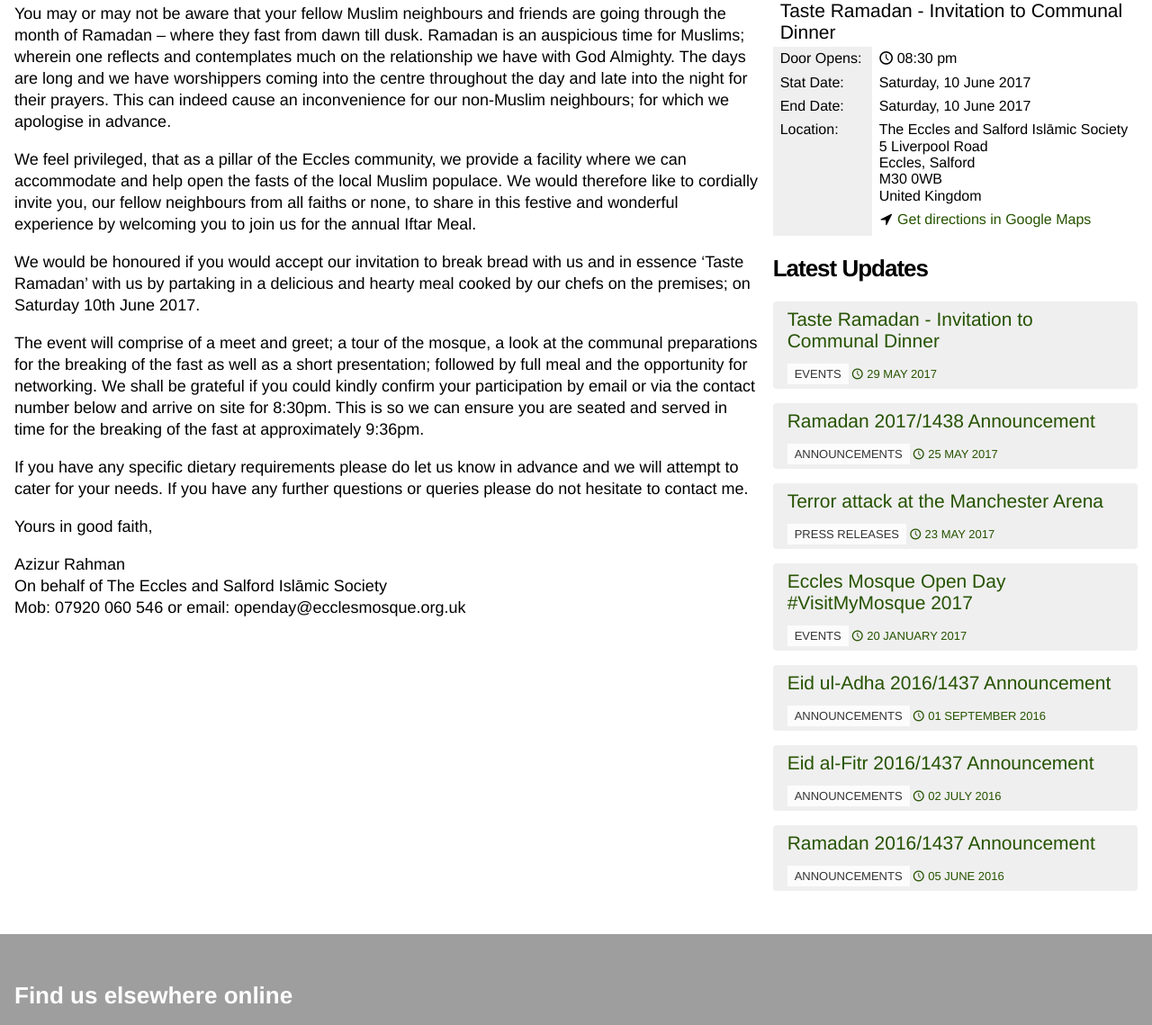
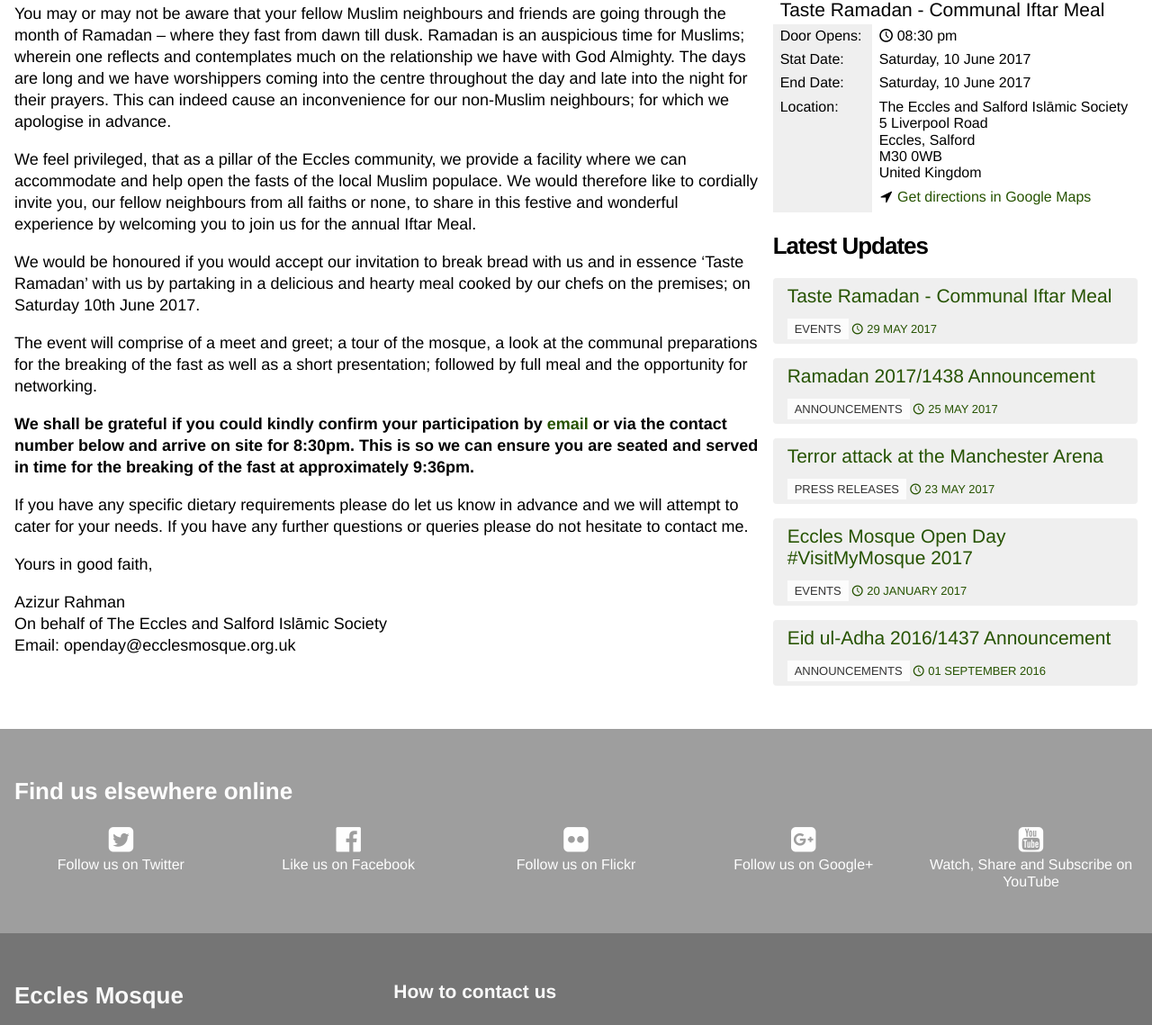
Before and after one commit to ecclesmosque/ecclesmosque.github.io, a Jekyll site: the page built from events/_posts/2017-05-29-taste-ramadan-2017.md, in a window 1280 px wide and 1400 px high, scrolled down 258 px, cut to the strip 261-1400 px from the top of the window. Shown: the whole strip at 90% size. Built offline with Jekyll 4.4.1, drawn with Linux system fonts in a browser that asks for light colours; some of the changed text lies outside the part shown.

Commit message:
Update Invitation for Taste Ramadan - Communal Iftar Meal

```diff
--- a/_includes/posts/latest.html
+++ b/_includes/posts/latest.html
@@ -1,9 +1,9 @@
-{% assign posts = site.posts | limit: 5 %}
+{% assign posts = site.posts %}
 {% if posts %}
 <h2 class="em-latest-posts__heading em-double-pica-bold">Latest Updates</h2>
 <nav class="em-latest-posts">
     <div class="em-layout em-latest-posts__items">
-        {% for entry in posts %}
+        {% for entry in posts | limit: 5 %}
         <div class="em-layout__item em-latest-posts__item em-latest-posts__item--{{entry.title | slugify}}">
             <a class="em-latest-posts__item-link em-latest-posts__item-link--{{ entry.title | slugify}}" href="{{ entry.url }}">
                 <span class="em-latest-posts__item-title em-great-primer">{{ entry.title }}</span>
--- a/_layouts/events-entry.html
+++ b/_layouts/events-entry.html
@@ -22,7 +22,6 @@ layout: base
       <div class="em-layout__item em-4/12@l">
         {% include events/meta-data.html event-id=page.id %}
         <aside class="em-aside">
-          {% include events/latest.html %}
           {% include posts/latest.html %}
         </aside>
       </div>
--- a/events/_posts/2017-05-29-taste-ramadan.md
+++ b/events/_posts/2017-05-29-taste-ramadan-2017.md
@@ -1,5 +1,5 @@
 ---
-title: Taste Ramadan - Invitation to Communal Dinner
+title: Taste Ramadan - Communal Iftar Meal
 thumbnail: taste-ramadan
 poster: taste-ramadan
 tags: [taste, ramadan, 2017, 1438]
@@ -13,7 +13,7 @@ offers:
   - Traditional Iftari Food
   - Q & A Session Importance of Ramadan
   - Books & Leaflets
-excerpt: You are cordially invited to &#35;TasteRamadan Communal Dinner.
+excerpt: You are cordially invited to &#35;TasteRamadan Iftar dinner (a celebratory meal to break the fast).
 ---
 
 Dear Neighbour,
@@ -26,7 +26,9 @@ We feel privileged, that as a pillar of the Eccles community, we provide a facil
 
 We would be honoured if you would accept our invitation to break bread with us and in essence ‘Taste Ramadan’ with us by partaking in a delicious and hearty meal cooked by our chefs on the premises; on Saturday 10th June 2017.
 
-The event will comprise of a meet and greet; a tour of the mosque, a look at the communal preparations for the breaking of the fast as well as a short presentation; followed by full meal and the opportunity for networking. We shall be grateful if you could kindly confirm your participation by email or via the contact number below and arrive on site for 8:30pm. This is so we can ensure you are seated and served in time for the breaking of the fast at approximately 9:36pm.
+The event will comprise of a meet and greet; a tour of the mosque, a look at the communal preparations for the breaking of the fast as well as a short presentation; followed by full meal and the opportunity for networking.
+
+**We shall be grateful if you could kindly confirm your participation by [email](mailto:openday@ecclesmosque.org.uk) or via the contact number below and arrive on site for 8:30pm. This is so we can ensure you are seated and served in time for the breaking of the fast at approximately 9:36pm.**
 
 If you have any specific dietary requirements please do let us know in advance and we will attempt to cater for your needs. If you have any further questions or queries please do not hesitate to contact me.
 
@@ -34,4 +36,4 @@ Yours in good faith,
 
 Azizur Rahman<br/>
 On behalf of {{ site.subtitle }}<br/>
-Mob: 07920 060 546 or email: openday@ecclesmosque.org.uk
+Email: openday@ecclesmosque.org.uk
```
